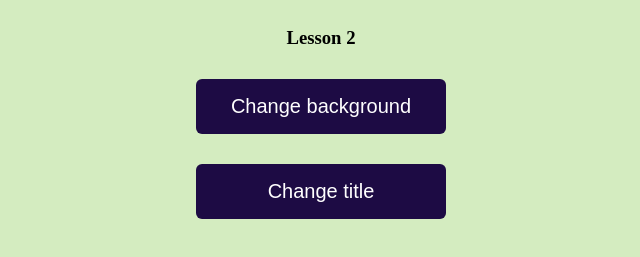
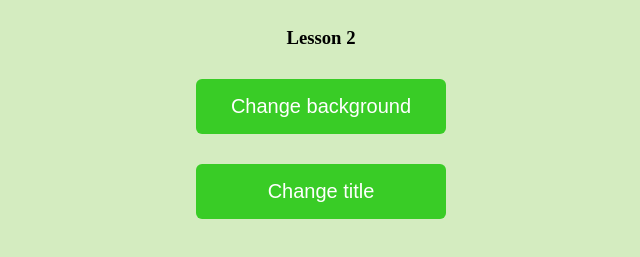
Before and after one commit to katezavertyaeva/git_71_lesson2, a plain HTML site: page index.html in a window 1280 px wide. Shown: the part 311-568 px from the top of the page, without its empty margins (319-959 px from the left). Drawn offline with Linux system fonts and the light colour scheme.

Commit message:
Edit styles

```diff
--- a/styles.css
+++ b/styles.css
@@ -37,7 +37,7 @@ li {
 button {
   min-width: 250px;
   padding: 16px;
-  background: rgb(29, 11, 68);
+  background: rgb(57, 204, 38);
   border: none;
   border-radius: 6px;
   color: white;
```
